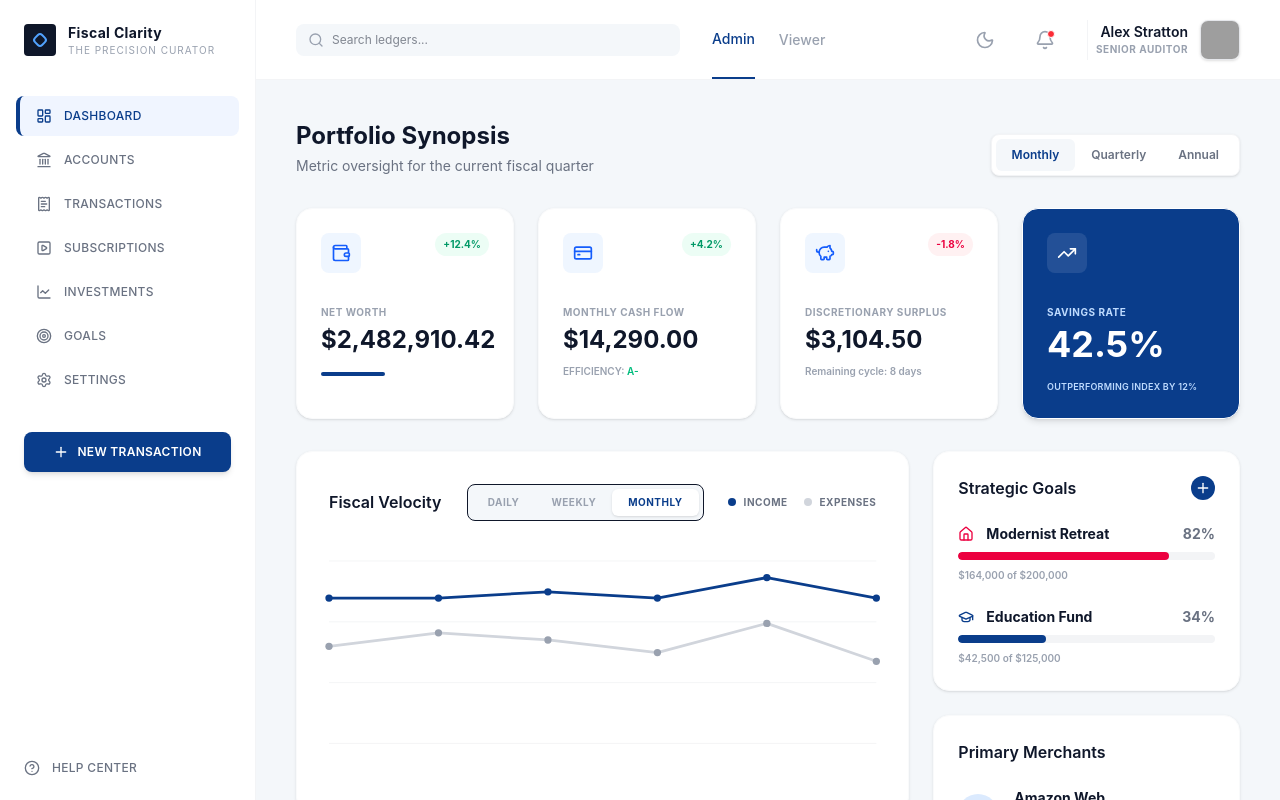
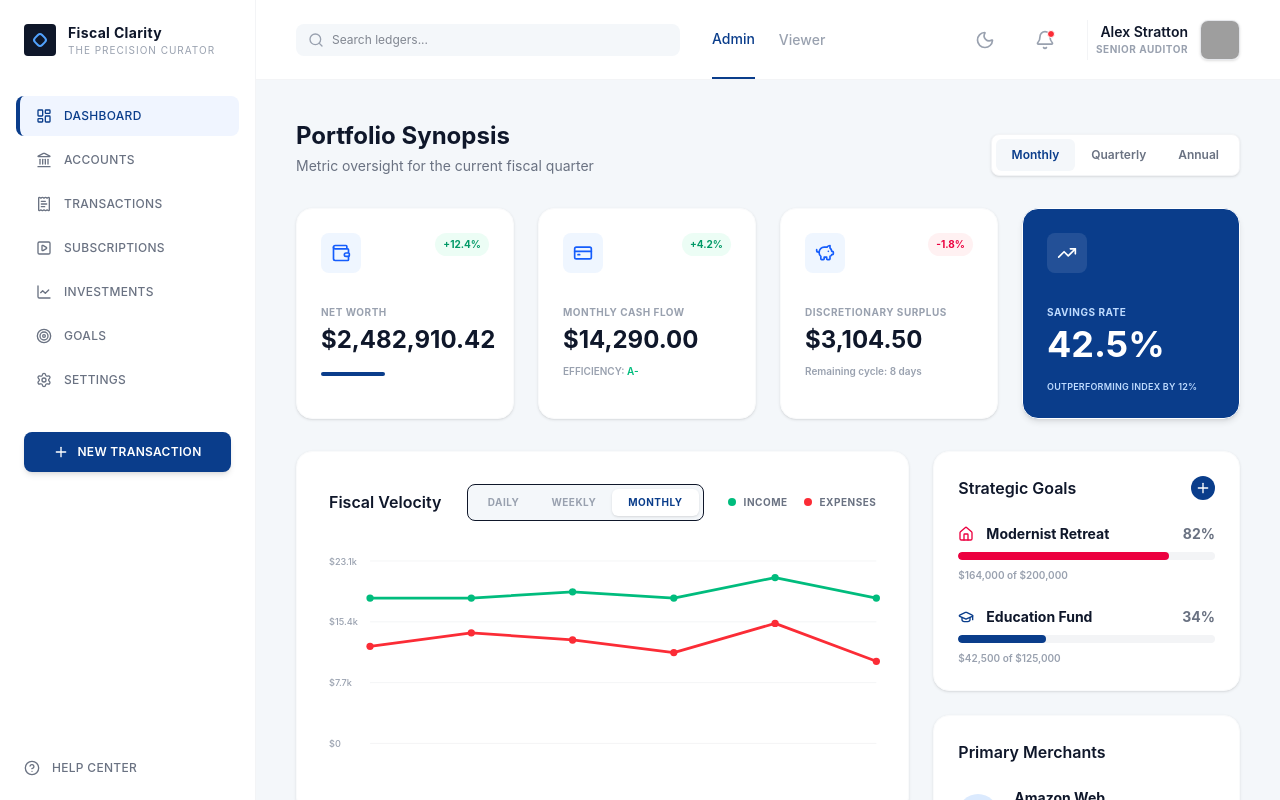
Before and after one commit to yashkumar181/financial-dashboard, a React (Vite) app in the folder frontend/: page /dashboard in a window 1280 px wide. Built offline with nearby package versions, Linux system fonts and the light colour scheme; grey boxes are pictures that could not be loaded.

Commit message:
ui changes in dashbaord and investment

```diff
--- a/frontend/index.html
+++ b/frontend/index.html
@@ -6,7 +6,7 @@
     <meta name="viewport" content="width=device-width, initial-scale=1.0" />
     <title>Financial Dashboard</title>
   </head>
-  <body class="bg-[#F4F7FA] dark:bg-[#121212] text-[#0F172A] dark:text-gray-200">
+  <body class="bg-[#F4F7FA] dark:bg-[#0a0a0a] text-[#0F172A] dark:text-gray-200">
     <div id="root"></div>
     <script type="module" src="/src/main.jsx"></script>
   </body>
--- a/frontend/src/components/Layout.jsx
+++ b/frontend/src/components/Layout.jsx
@@ -7,19 +7,17 @@ const Layout = () => {
   const [isMobileMenuOpen, setIsMobileMenuOpen] = useState(false);
 
   return (
-    <div className="flex h-screen bg-[#F4F7FA] dark:bg-[#121212] font-sans overflow-hidden transition-colors duration-300">
+    // Updated background to Shyara's #0a0a0a
+    <div className="flex h-screen bg-[#F4F7FA] dark:bg-[#0a0a0a] font-sans overflow-hidden transition-colors duration-300">
 
-      {/* SIDEBAR */}
       <Sidebar
         isMobileMenuOpen={isMobileMenuOpen}
         setIsMobileMenuOpen={setIsMobileMenuOpen}
       />
 
-      {/* MAIN CONTENT AREA */}
       <div className="flex-1 flex flex-col overflow-hidden w-full">
         <Header setIsMobileMenuOpen={setIsMobileMenuOpen} />
 
-        {/* PAGE CONTENT INJECTED HERE */}
         <main className="flex-1 overflow-auto">
           <Outlet />
         </main>
--- /dev/null
+++ b/frontend/src/components/charts/AreaChart.jsx
@@ -0,0 +1,88 @@
+import React, { useState } from 'react';
+
+const AreaChart = ({ data }) => {
+  const [hoverPoint, setHoverPoint] = useState(null);
+
+  const maxVal = Math.max(...data.map(d => Math.max(d.invested, d.current))) * 1.1;
+  const svgWidth = 600;
+  const svgHeight = 220;
+  const paddingLeft = 50;
+  const paddingBottom = 30;
+  const chartWidth = svgWidth - paddingLeft;
+  const chartHeight = svgHeight - paddingBottom;
+
+  const xMap = (idx) => paddingLeft + (idx / (data.length - 1)) * chartWidth;
+  const yMap = (val) => chartHeight - (val / maxVal) * chartHeight;
+
+  // Paths for the solid lines
+  const lineInvested = data.map((d, i) => `${xMap(i)},${yMap(d.invested)}`).join(' ');
+  const lineCurrent = data.map((d, i) => `${xMap(i)},${yMap(d.current)}`).join(' ');
+
+  // Paths for the shaded areas (connecting to the bottom corners)
+  const areaInvested = `${xMap(0)},${chartHeight} ${lineInvested} ${xMap(data.length - 1)},${chartHeight}`;
+  const areaCurrent = `${xMap(0)},${chartHeight} ${lineCurrent} ${xMap(data.length - 1)},${chartHeight}`;
+
+  const formatYAxis = (val) => val === 0 ? '$0' : `$${(val / 1000).toFixed(0)}k`;
+
+  return (
+    <div className="flex-1 w-full relative min-h-[250px]" onMouseLeave={() => setHoverPoint(null)}>
+      <svg viewBox={`0 0 ${svgWidth} ${svgHeight}`} className="w-full h-full overflow-visible" preserveAspectRatio="none">
+
+        {/* Y-Axis Grid Lines & Labels */}
+        {[0, 1, 2, 3].map(i => {
+          const yPos = (i * chartHeight) / 3;
+          const valValue = maxVal - (maxVal * i) / 3;
+          return (
+            <g key={`grid-${i}`}>
+              <text x="0" y={yPos + 4} className="text-[10px] fill-gray-400 dark:fill-gray-500 font-medium">
+                {formatYAxis(valValue)}
+              </text>
+              <line x1={paddingLeft} y1={yPos} x2={svgWidth} y2={yPos} stroke="currentColor" className="text-gray-100 dark:text-white/5" strokeWidth="1" strokeDasharray="3 3" />
+            </g>
+          );
+        })}
+
+        {/* Shaded Areas */}
+        <polygon points={areaInvested} fill="currentColor" className="text-slate-400 dark:text-slate-500 opacity-10 dark:opacity-20" />
+        <polygon points={areaCurrent} fill="currentColor" className="text-emerald-500 opacity-10 dark:opacity-20" />
+
+        {/* Solid Lines */}
+        <polyline points={lineInvested} fill="none" stroke="currentColor" className="text-slate-400 dark:text-slate-500" strokeWidth="2" strokeLinecap="round" strokeLinejoin="round" />
+        <polyline points={lineCurrent} fill="none" stroke="currentColor" className="text-emerald-500" strokeWidth="2" strokeLinecap="round" strokeLinejoin="round" />
+
+        {/* Interaction Hover Zones */}
+        {data.map((d, i) => {
+          const widthPerZone = chartWidth / Math.max(1, data.length - 1);
+          return <rect key={i} x={xMap(i) - widthPerZone / 2} y="0" width={widthPerZone} height={chartHeight} fill="transparent" className="cursor-crosshair" onMouseEnter={() => setHoverPoint({ index: i, ...d, x: xMap(i), yInv: yMap(d.invested), yCur: yMap(d.current) })} />;
+        })}
+
+        {/* Hover Crosshair & Tooltip Anchors */}
+        {hoverPoint && (
+          <>
+            <line x1={hoverPoint.x} y1="0" x2={hoverPoint.x} y2={chartHeight} stroke="currentColor" className="text-gray-400 dark:text-gray-500" strokeWidth="1" strokeDasharray="4 4" opacity="0.4" pointerEvents="none" />
+            <circle cx={hoverPoint.x} cy={hoverPoint.yInv} r="4" fill="currentColor" className="text-white dark:text-[#1E1E1E] stroke-slate-500" strokeWidth="2" pointerEvents="none" />
+            <circle cx={hoverPoint.x} cy={hoverPoint.yCur} r="4" fill="currentColor" className="text-white dark:text-[#1E1E1E] stroke-emerald-500" strokeWidth="2" pointerEvents="none" />
+          </>
+        )}
+      </svg>
+
+      {/* X-Axis Labels */}
+      <div className="absolute left-0 right-0 bottom-0 flex justify-between px-[2%] pl-[50px]">
+        {data.map((d, i) => (
+          <span key={i} className="text-[10px] font-bold text-gray-400 dark:text-gray-500 uppercase tracking-widest transform -translate-x-1/2" style={{ position: 'absolute', left: `${paddingLeft + (i / (data.length - 1)) * chartWidth}px` }}>{d.month}</span>
+        ))}
+      </div>
+
+      {/* Interactive Tooltip Pop-up */}
+      {hoverPoint && (
+        <div className="absolute bg-[#0F172A] dark:bg-[#121212] text-white p-3 rounded-xl shadow-2xl text-xs z-10 pointer-events-none transition-all duration-100 ease-out min-w-[140px] border dark:border-white/10" style={{ left: `${(hoverPoint.x / svgWidth) * 100}%`, top: `${Math.min(hoverPoint.yInv, hoverPoint.yCur) - 15}px`, transform: `translate(${hoverPoint.index === 0 ? '0%' : hoverPoint.index === data.length - 1 ? '-100%' : '-50%'}, -100%)` }}>
+          <p className="font-bold mb-2 border-b border-gray-700 dark:border-gray-800 pb-2 text-[10px] uppercase tracking-widest text-gray-300 dark:text-gray-400">{hoverPoint.month}</p>
+          <div className="flex items-center justify-between space-x-4 mb-2"><span className="flex items-center text-emerald-400"><div className="w-1.5 h-1.5 rounded-full bg-emerald-500 mr-2"></div>Current</span><span className="font-bold text-sm">${hoverPoint.current.toLocaleString()}</span></div>
+          <div className="flex items-center justify-between space-x-4"><span className="flex items-center text-slate-400"><div className="w-1.5 h-1.5 rounded-full bg-slate-400 mr-2"></div>Invested</span><span className="font-bold text-sm">${hoverPoint.invested.toLocaleString()}</span></div>
+        </div>
+      )}
+    </div>
+  );
+};
+
+export default AreaChart;
--- a/frontend/src/components/charts/LineChart.jsx
+++ b/frontend/src/components/charts/LineChart.jsx
@@ -6,48 +6,79 @@ const LineChart = ({ data }) => {
   const maxVal = Math.max(...data.map(d => Math.max(d.income, d.expense))) * 1.1;
   const svgWidth = 600;
   const svgHeight = 200;
-  const xMap = (idx) => (idx / (data.length - 1)) * svgWidth;
+  const paddingLeft = 45; // Added padding for the Y-axis labels
+
+  const xMap = (idx) => paddingLeft + (idx / (data.length - 1)) * (svgWidth - paddingLeft);
   const yMap = (val) => svgHeight - (val / maxVal) * svgHeight;
+
   const pointsIncome = data.map((d, i) => `${xMap(i)},${yMap(d.income)}`).join(' ');
   const pointsExpense = data.map((d, i) => `${xMap(i)},${yMap(d.expense)}`).join(' ');
+
+  // Helper to format Y-axis numbers (e.g., 18400 -> $18.4k)
+  const formatYAxis = (val) => {
+    if (val === 0) return '$0';
+    return `$${(val / 1000).toFixed(1)}k`;
+  };
 
   return (
     <div className="flex-1 w-full relative min-h-[220px]" onMouseLeave={() => setHoverPoint(null)}>
       <svg viewBox={`0 0 ${svgWidth} ${svgHeight}`} className="w-full h-full overflow-visible" preserveAspectRatio="none">
-        {[0, 1, 2, 3].map(i => <line key={i} x1="0" y1={(i * svgHeight) / 3} x2={svgWidth} y2={(i * svgHeight) / 3} stroke="currentColor" className="text-gray-100 dark:text-white/5" strokeWidth="1" />)}
-        <polyline points={pointsIncome} fill="none" stroke="currentColor" className="text-[#0A3D8B] dark:text-gray-400" strokeWidth="3" strokeLinecap="round" strokeLinejoin="round" />
-        <polyline points={pointsExpense} fill="none" stroke="currentColor" className="text-gray-300 dark:text-gray-600" strokeWidth="3" strokeLinecap="round" strokeLinejoin="round" />
 
+        {/* Draw Y-Axis Grid Lines & Labels */}
+        {[0, 1, 2, 3].map(i => {
+          const yPos = (i * svgHeight) / 3;
+          const valValue = maxVal - (maxVal * i) / 3;
+          return (
+            <g key={`grid-${i}`}>
+              <text x="0" y={yPos + 4} className="text-[10px] fill-gray-400 dark:fill-gray-500 font-medium">
+                {formatYAxis(valValue)}
+              </text>
+              <line x1={paddingLeft} y1={yPos} x2={svgWidth} y2={yPos} stroke="currentColor" className="text-gray-100 dark:text-white/5" strokeWidth="1" />
+            </g>
+          );
+        })}
+
+        {/* Draw Income (Green) & Expense (Red) Lines */}
+        <polyline points={pointsIncome} fill="none" stroke="currentColor" className="text-emerald-500" strokeWidth="3" strokeLinecap="round" strokeLinejoin="round" />
+        <polyline points={pointsExpense} fill="none" stroke="currentColor" className="text-red-500" strokeWidth="3" strokeLinecap="round" strokeLinejoin="round" />
+
+        {/* Draw Data Dots */}
         {data.map((d, i) => (
           <g key={i}>
-            <circle cx={xMap(i)} cy={yMap(d.income)} r="4" fill="currentColor" className="text-[#0A3D8B] dark:text-gray-400" />
-            <circle cx={xMap(i)} cy={yMap(d.expense)} r="4" fill="currentColor" className="text-gray-400 dark:text-gray-600" />
+            <circle cx={xMap(i)} cy={yMap(d.income)} r="4" fill="currentColor" className="text-emerald-500" />
+            <circle cx={xMap(i)} cy={yMap(d.expense)} r="4" fill="currentColor" className="text-red-500" />
           </g>
         ))}
 
+        {/* Hover interaction zones */}
         {data.map((d, i) => {
-          const widthPerZone = svgWidth / Math.max(1, data.length - 1);
+          const widthPerZone = (svgWidth - paddingLeft) / Math.max(1, data.length - 1);
           return <rect key={i} x={xMap(i) - widthPerZone / 2} y="0" width={widthPerZone} height={svgHeight} fill="transparent" className="cursor-crosshair" onMouseEnter={() => setHoverPoint({ index: i, ...d, x: xMap(i), yInc: yMap(d.income), yExp: yMap(d.expense) })} />;
         })}
 
+        {/* Hover Crosshair & Tooltip Anchors */}
         {hoverPoint && (
           <>
-            <line x1={hoverPoint.x} y1="0" x2={hoverPoint.x} y2={svgHeight} stroke="currentColor" className="text-[#0A3D8B] dark:text-gray-500" strokeWidth="1" strokeDasharray="4 4" opacity="0.4" pointerEvents="none" />
-            <circle cx={hoverPoint.x} cy={hoverPoint.yInc} r="6" fill="currentColor" className="text-white dark:text-[#1E1E1E] stroke-[#0A3D8B] dark:stroke-gray-400" strokeWidth="3" pointerEvents="none" />
-            <circle cx={hoverPoint.x} cy={hoverPoint.yExp} r="6" fill="currentColor" className="text-white dark:text-[#1E1E1E] stroke-gray-400 dark:stroke-gray-600" strokeWidth="3" pointerEvents="none" />
+            <line x1={hoverPoint.x} y1="0" x2={hoverPoint.x} y2={svgHeight} stroke="currentColor" className="text-gray-400 dark:text-gray-500" strokeWidth="1" strokeDasharray="4 4" opacity="0.4" pointerEvents="none" />
+            <circle cx={hoverPoint.x} cy={hoverPoint.yInc} r="6" fill="currentColor" className="text-white dark:text-[#1E1E1E] stroke-emerald-500" strokeWidth="3" pointerEvents="none" />
+            <circle cx={hoverPoint.x} cy={hoverPoint.yExp} r="6" fill="currentColor" className="text-white dark:text-[#1E1E1E] stroke-red-500" strokeWidth="3" pointerEvents="none" />
           </>
         )}
       </svg>
+
+      {/* X-Axis Labels (Mon, Tue, Jan, Feb) */}
       <div className="absolute left-0 right-0 bottom-[-30px] flex justify-between px-[2%]">
         {data.map((d, i) => (
           <span key={i} className="text-[10px] font-bold text-gray-400 dark:text-gray-500 uppercase tracking-widest transform -translate-x-1/2" style={{ position: 'absolute', left: `${(xMap(i) / svgWidth) * 100}%` }}>{d.label}</span>
         ))}
       </div>
+
+      {/* Interactive Tooltip Pop-up */}
       {hoverPoint && (
         <div className="absolute bg-[#0F172A] dark:bg-[#121212] text-white p-3 rounded-xl shadow-2xl text-xs z-10 pointer-events-none transition-all duration-100 ease-out min-w-[120px] border dark:border-white/10" style={{ left: `${(hoverPoint.x / svgWidth) * 100}%`, top: `${Math.min(hoverPoint.yInc, hoverPoint.yExp) - 15}px`, transform: `translate(${hoverPoint.index === 0 ? '0%' : hoverPoint.index === data.length - 1 ? '-100%' : '-50%'}, -100%)` }}>
           <p className="font-bold mb-2 border-b border-gray-700 dark:border-gray-800 pb-2 text-[10px] uppercase tracking-widest text-gray-300 dark:text-gray-400">{hoverPoint.label}</p>
-          <div className="flex items-center justify-between space-x-4 mb-2"><span className="flex items-center text-blue-300 dark:text-gray-400"><div className="w-1.5 h-1.5 rounded-full bg-blue-400 dark:bg-gray-400 mr-2"></div>Income</span><span className="font-bold text-sm">${hoverPoint.income.toLocaleString()}</span></div>
-          <div className="flex items-center justify-between space-x-4"><span className="flex items-center text-gray-400"><div className="w-1.5 h-1.5 rounded-full bg-gray-400 mr-2"></div>Expense</span><span className="font-bold text-sm">${hoverPoint.expense.toLocaleString()}</span></div>
+          <div className="flex items-center justify-between space-x-4 mb-2"><span className="flex items-center text-emerald-400"><div className="w-1.5 h-1.5 rounded-full bg-emerald-500 mr-2"></div>Income</span><span className="font-bold text-sm">${hoverPoint.income.toLocaleString()}</span></div>
+          <div className="flex items-center justify-between space-x-4"><span className="flex items-center text-red-400"><div className="w-1.5 h-1.5 rounded-full bg-red-500 mr-2"></div>Expense</span><span className="font-bold text-sm">${hoverPoint.expense.toLocaleString()}</span></div>
         </div>
       )}
     </div>
--- a/frontend/src/pages/Dashboard.jsx
+++ b/frontend/src/pages/Dashboard.jsx
@@ -67,7 +67,7 @@ const Dashboard = () => {
       <div className="flex flex-col xl:flex-row gap-6 mb-8">
         <div className="w-full xl:w-2/3 space-y-6">
           <div className="bg-white dark:bg-[#1E1E1E] p-6 md:p-8 rounded-2xl shadow-sm border border-gray-50 dark:border-white/5 flex flex-col">
-            <div className="flex flex-col sm:flex-row justify-between items-start sm:items-center mb-10 gap-4">
+<div className="flex flex-col sm:flex-row justify-between items-start sm:items-center mb-10 gap-4">
               <h3 className="text-[#0F172A] dark:text-gray-200 font-semibold text-base">Fiscal Velocity</h3>
               <div className="flex flex-col sm:flex-row items-start sm:items-center space-y-4 sm:space-y-0 sm:space-x-6 w-full sm:w-auto">
                 <div className="bg-[#F4F7FA] dark:bg-[#121212] rounded-lg p-1 flex w-full sm:w-auto border dark:border-white/5">
@@ -75,9 +75,10 @@ const Dashboard = () => {
                     <button key={tf} onClick={() => setChartTimeframe(tf)} className={`flex-1 sm:flex-none px-4 py-1.5 text-[10px] font-bold uppercase tracking-wider rounded-md transition-colors ${chartTimeframe === tf ? 'bg-white dark:bg-[#2A2A2A] text-[#0A3D8B] dark:text-gray-200 shadow-sm' : 'text-gray-400 dark:text-gray-500'}`}>{tf}</button>
                   ))}
                 </div>
+                {/* --- LEGEND UPDATED HERE --- */}
                 <div className="flex items-center space-x-4 text-[10px] font-bold text-gray-500 dark:text-gray-400 uppercase tracking-wider">
-                  <div className="flex items-center"><div className="w-2 h-2 rounded-full bg-[#0A3D8B] dark:bg-gray-400 mr-2"></div>INCOME</div>
-                  <div className="flex items-center"><div className="w-2 h-2 rounded-full bg-gray-300 dark:bg-gray-600 mr-2"></div>EXPENSES</div>
+                  <div className="flex items-center"><div className="w-2 h-2 rounded-full bg-emerald-500 mr-2"></div>INCOME</div>
+                  <div className="flex items-center"><div className="w-2 h-2 rounded-full bg-red-500 mr-2"></div>EXPENSES</div>
                 </div>
               </div>
             </div>
```
Also changed, not shown: frontend/src/data/mockData.js (+9 -0 lines), frontend/src/pages/Investments.jsx (+71 -59 lines).
